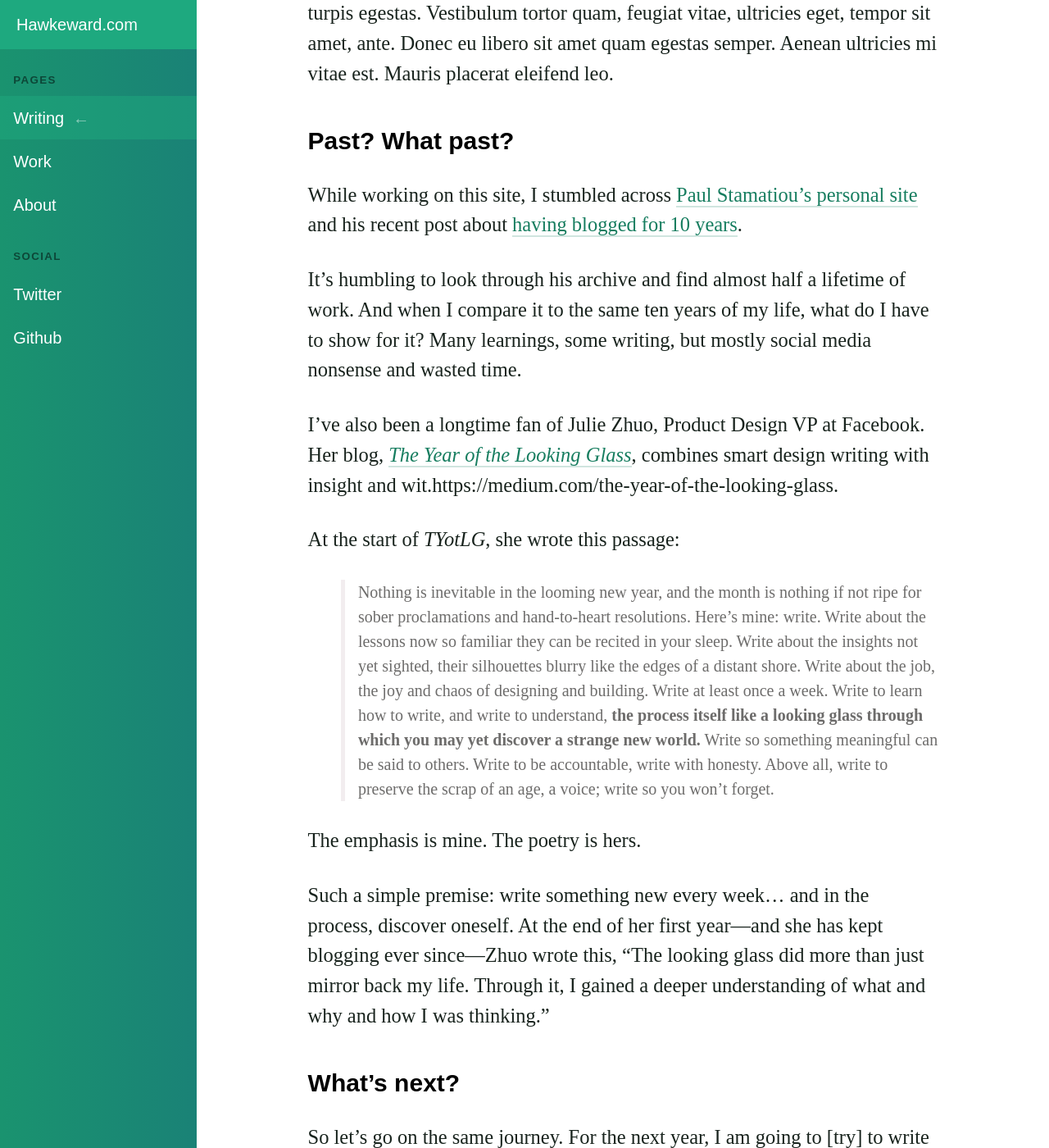
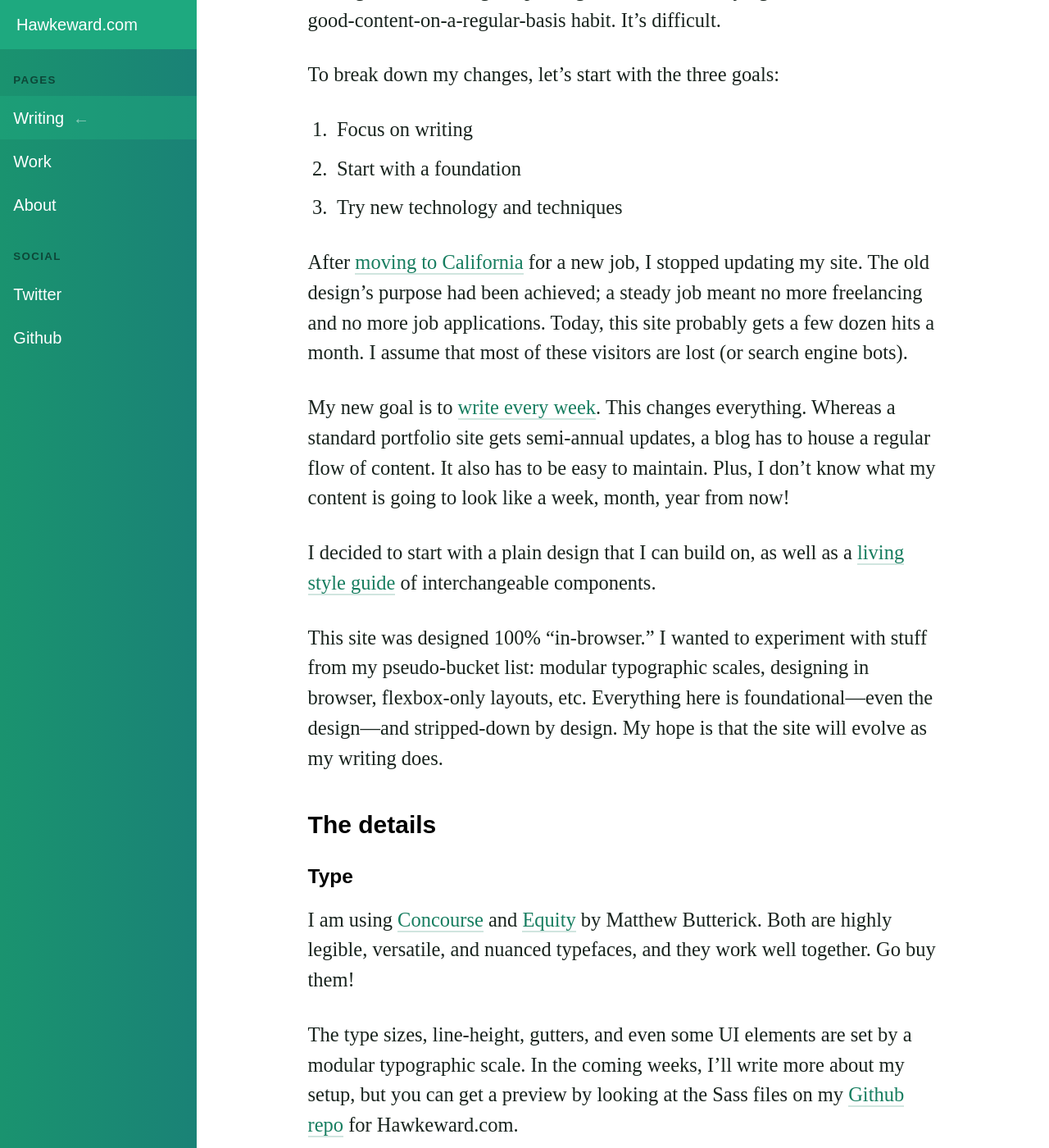
Before and after one commit to whbassignani/whbassignani.github.io, a Jekyll site: the page built from _posts/writing/2016-04-23-new-site.md, in a window 1280 px wide and 1400 px high, scrolled down 761 px. Shown: the whole window at 82% size. Built offline with Jekyll 4.4.1, drawn with Linux system fonts in a browser that asks for light colours; some web fonts are replaced; some of the changed text lies outside the part shown.

Commit message:
Updating the new site post and adding assets

```diff
--- a/_posts/writing/2016-04-23-new-site.md
+++ b/_posts/writing/2016-04-23-new-site.md
@@ -14,36 +14,37 @@
   url: /assets/writing/placeholders/placeholder-320x180.png
 ---
 
-<p class="lede”>“This is the year</p>
+<p class="lede">This is a new site.</p>
 
-Pellentesque habitant morbi tristique senectus et netus et malesuada fames ac turpis egestas. Vestibulum tortor quam, feugiat vitae, ultricies eget, tempor sit amet, ante. Donec eu libero sit amet quam egestas semper. Aenean ultricies mi vitae est. Mauris placerat eleifend leo.
+I thought about ending the post right there, but I’m trying this new make-good-content-on-a-regular-basis habit. It’s difficult.
 
+To break down my changes, let’s start with the three goals:
 
-## Past? What past?
+1. Focus on writing
+2. Start with a foundation
+3. Try new technology and techniques
 
-While working on this site, I stumbled across [Paul Stamatiou’s personal site](http://paulstamatiou.com/) and his recent post about [having blogged for 10 years](http://paulstamatiou.com/10-years-blogging/).
+After [moving to California](/writing/into-the-west/) for a new job, I stopped updating my site. The old design’s purpose had been achieved; a steady job meant no more freelancing and no more job applications. Today, this site probably gets a few dozen hits a month. I assume that most of these visitors are lost (or search engine bots).
 
-It’s humbling to look through his archive and find almost half a lifetime of work. And when I compare it to the same ten years of my life, what do I have to show for it? Many learnings, some writing, but mostly social media nonsense and wasted time.
+My new goal is to [write every week](/writing/NEEDSLUGHERE). This changes everything. Whereas a standard portfolio site gets semi-annual updates, a blog has to house a regular flow of content. It also has to be easy to maintain. Plus, I don’t know what my content is going to look like a week, month, year from now!
 
-I’ve also been a longtime fan of Julie Zhuo, Product Design VP at Facebook. Her blog, [*The Year of the Looking Glass*](https://medium.com/the-year-of-the-looking-glass), combines smart design writing with insight and wit.https://medium.com/the-year-of-the-looking-glass.
+I decided to start with a plain design that I can build on, as well as a [living style guide](/style-guide) of interchangeable components.
 
-At the start of *TYotLG*, she wrote this passage:
+This site was designed 100% “in-browser.” I wanted to experiment with stuff from my pseudo-bucket list: modular typographic scales, designing in browser, flexbox-only layouts, etc. Everything here is foundational—even the design—and stripped-down by design. My hope is that the site will evolve as my writing does.
 
-> Nothing is inevitable in the looming new year, and the month is nothing if not ripe for sober proclamations and hand-to-heart resolutions. Here’s mine: write. Write about the lessons now so familiar they can be recited in your sleep. Write about the insights not yet sighted, their silhouettes blurry like the edges of a distant shore. Write about the job, the joy and chaos of designing and building. Write at least once a week. Write to learn how to write, and write to understand, **the process itself like a looking glass through which you may yet discover a strange new world.** Write so something meaningful can be said to others. Write to be accountable, write with honesty. Above all, write to preserve the scrap of an age, a voice; write so you won’t forget.
+## The details
 
-The emphasis is mine. The poetry is hers.
+### Type
+I am using [Concourse](http://concoursefont.com) and [Equity](http://practicaltypography.com/equity.html) by Matthew Butterick. Both are highly legible, versatile, and nuanced typefaces, and they work well together. Go buy them!
 
-Such a simple premise: write something new every week… and in the process, discover oneself. At the end of her first year—and she has kept blogging ever since—Zhuo wrote this, “The looking glass did more than just mirror back my life. Through it, I gained a deeper understanding of what and why and how I was thinking.”
+The type sizes, line-height, gutters, and even some UI elements are set by a modular typographic scale. In the coming weeks, I’ll write more about my setup, but you can get a preview by looking at the Sass files on my [Github repo](https://github.com/whbassignani/hawkeward-com) for Hawkeward.com.
 
-## What’s next?
+It’s all about the ~~Benjamins~~ Sass variables.
 
-So let’s go on the same journey. For the next year, I am going to [try] to write something new every week. I can promise you that it won’t be as interesting or well-spoken. If you reread the above passage as many times as I have, it should be clear to you that Julie has an innate talent for storytelling. By contrast, *my* first few posts are going to be rough stuff.
+### Technology
 
-But I won’t be doing this because it’s New Year’s Eve, because I’m depressed, or because I’m looking for direction. My reason to keep going week-to-week will be because I’m truly bad at this.
+Another goal was to replace old, hack-esque layout CSS with flexbox. Flex is not the answer to every problem—and it can make some patterns *harder*—but it’s the future and worth learning.
 
-You can become a better designer by learning new programs or how to code, but this year I want to improve two “soft skills,” as well:
+Never again will I massage padding or abuse floats to get a two-column layout to work.
 
-1. Public speaking, which I can practice at my [day job](http://www.blizzard.com).
-2. Writing, which I can work on here.
-
-On June 25th, 2017, we’ll see how far I got.
+<img src="/assets/writing/2016-04-23-new-site/img-floats-520.jpg" srcset="/assets/writing/2016-04-23-new-site/img-floats-320.jpg 320w, /assets/writing/2016-04-23-new-site/img-floats-520.jpg 520w" alt="Meme, learn flexbox!">
```
Also changed, not shown: assets/writing/2016-04-23-new-site/img-floats-320.jpg (added), assets/writing/2016-04-23-new-site/img-floats-520.jpg (added).
